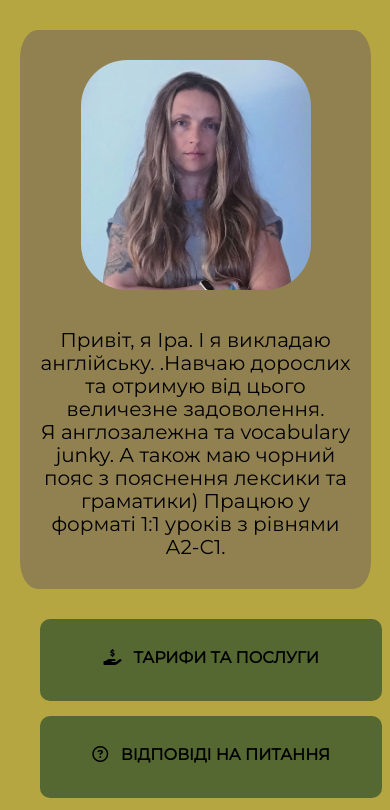
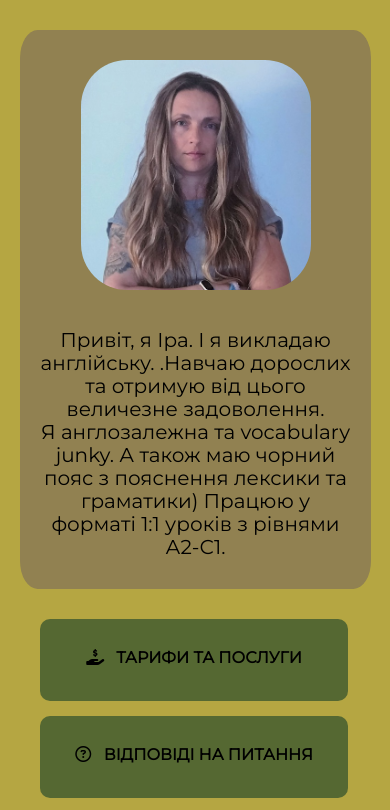
Before and after one commit to fmrxblt/taplink, a plain HTML site: page index.html in a window 390 px wide. Shown: the top 810 px of the page. Drawn offline with Linux system fonts and the light colour scheme.

Commit message:
Change 16:09

```diff
--- a/css/media.css
+++ b/css/media.css
@@ -97,7 +97,7 @@
         color: rgb(0, 0, 0);
         padding: 17px;
         padding-top: 30px;
-        width: 99%;
+        width: 88%;
         border-radius: 10px;
         font-weight: bolder;
         font-size: 16px;
```
